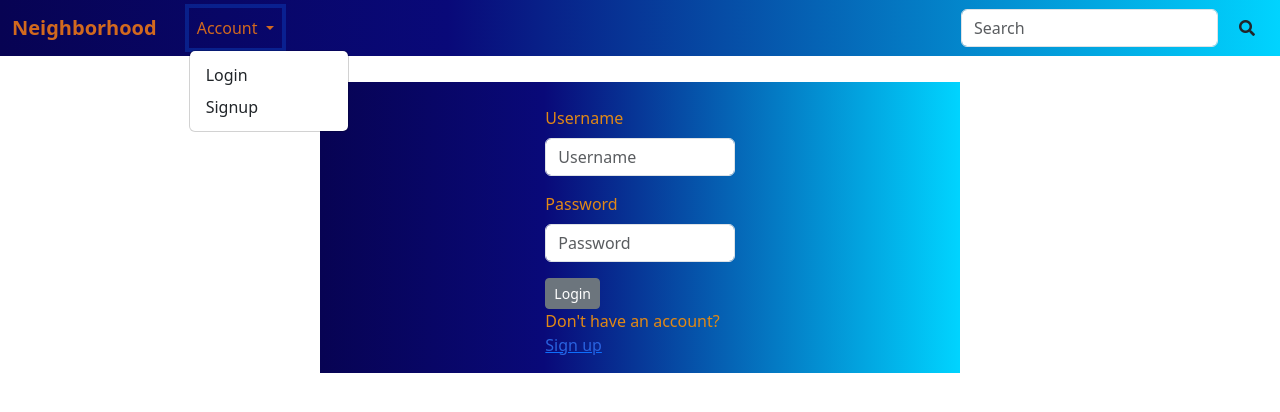
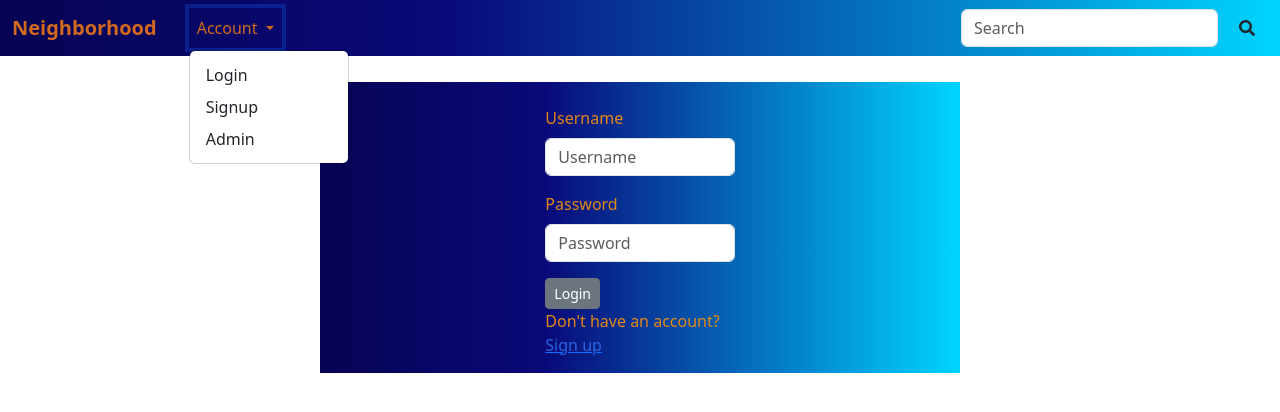
Before and after one commit to samwel-chege/Neighborhood, a Django app: page /accounts/login/ in a window 1280 px wide, after a click on "Account". Shown: the top 412 px of the page. Run offline with Django 3.2, Linux system fonts and the light colour scheme; some libraries are stand-ins or nearby versions.

Commit message:
add a link to the admin page

```diff
--- a/neighbourhood/templates/navbar.html
+++ b/neighbourhood/templates/navbar.html
@@ -21,6 +21,7 @@
               <li><a class="dropdown-item" href="/accounts/login/">Login</a></li>
               <li><a class="dropdown-item" href="accounts/register/">Signup</a></li>
               {%endif%}
+              <li><a class="dropdown-item" href="{% url 'admin:index' %}">Admin</a></li>
             </ul>
           </li>
           <li class="nav-item">
```
